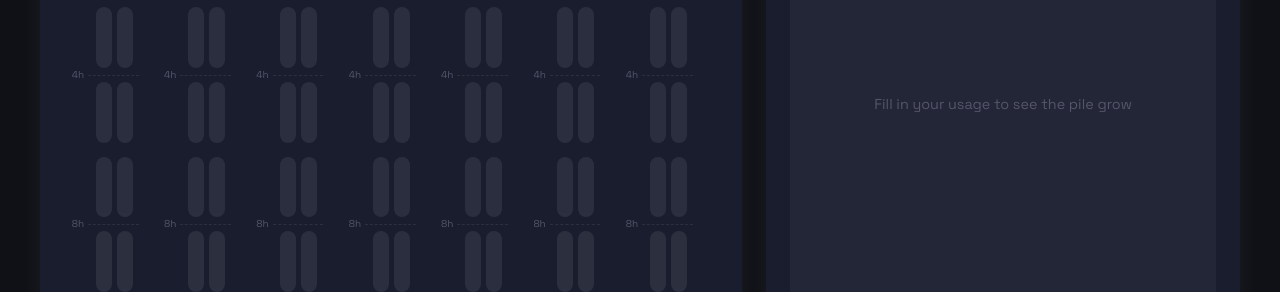
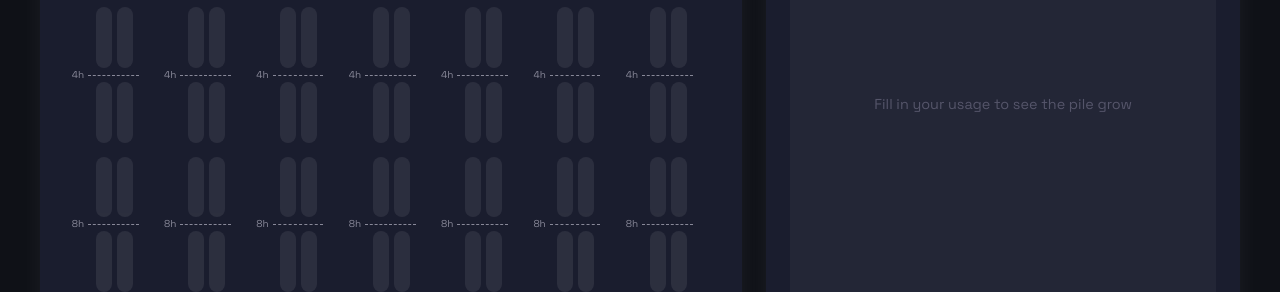
Before and after one commit to Nyarlat-hotep/drag-interaction, a React (Vite) app: page / in a window 1280 px wide. Shown: the part 296-588 px from the top of the page. Built offline with nearby package versions, Linux system fonts and the light colour scheme.

Commit message:
tweak: hour labels and dashed lines use fg-muted for more contrast

```diff
--- a/src/components/UsageGrid.css
+++ b/src/components/UsageGrid.css
@@ -65,7 +65,7 @@
 
 .hour-label {
   font-size: 10px;
-  color: var(--fg-dim);
+  color: var(--fg-muted);
   line-height: 1;
   white-space: nowrap;
   flex-shrink: 0;
@@ -73,5 +73,5 @@
 
 .hour-line {
   flex: 1;
-  border-top: 1px dashed var(--hour-line-color);
+  border-top: 1px dashed var(--fg-muted);
 }
```
